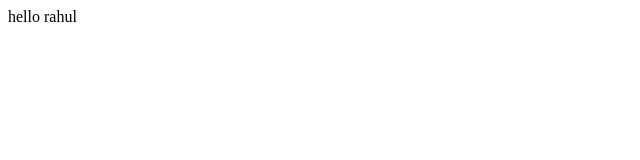
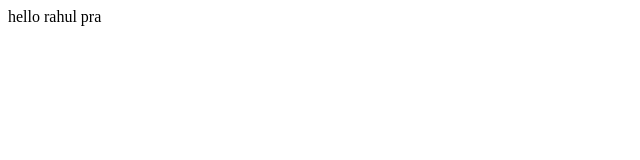
Before and after one commit to Rahulbhardwajgithub/mohit, a plain HTML site: page index.html in a window 1280 px wide. Shown: the full height of the page, 0-640 px from the left. Drawn offline with Linux system fonts and the light colour scheme.

Commit message:
second commit

```diff
--- a/index.html
+++ b/index.html
@@ -7,6 +7,7 @@
 </head>
 <body>
     hello rahul
+    pra
 
 </body>
 </html>
```
